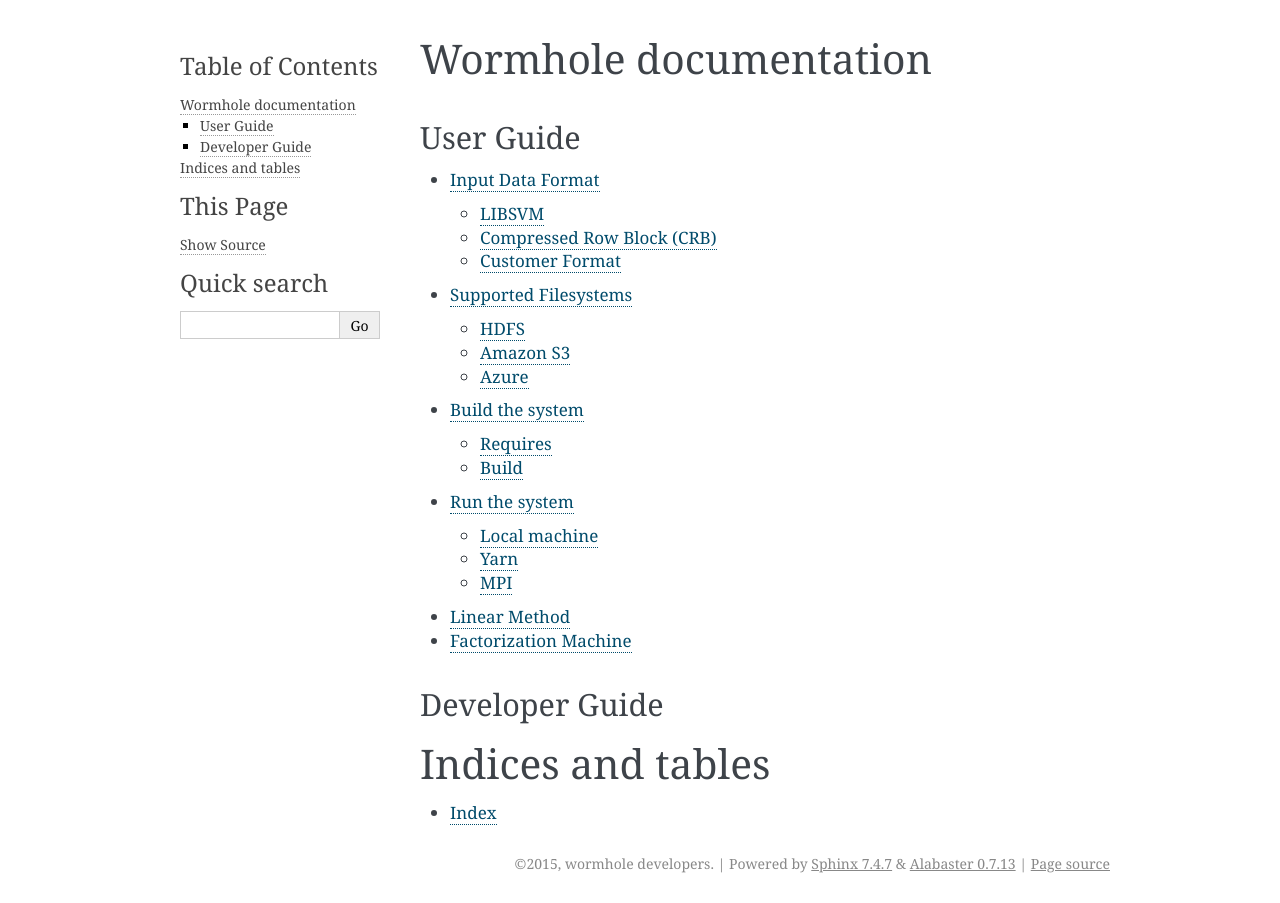
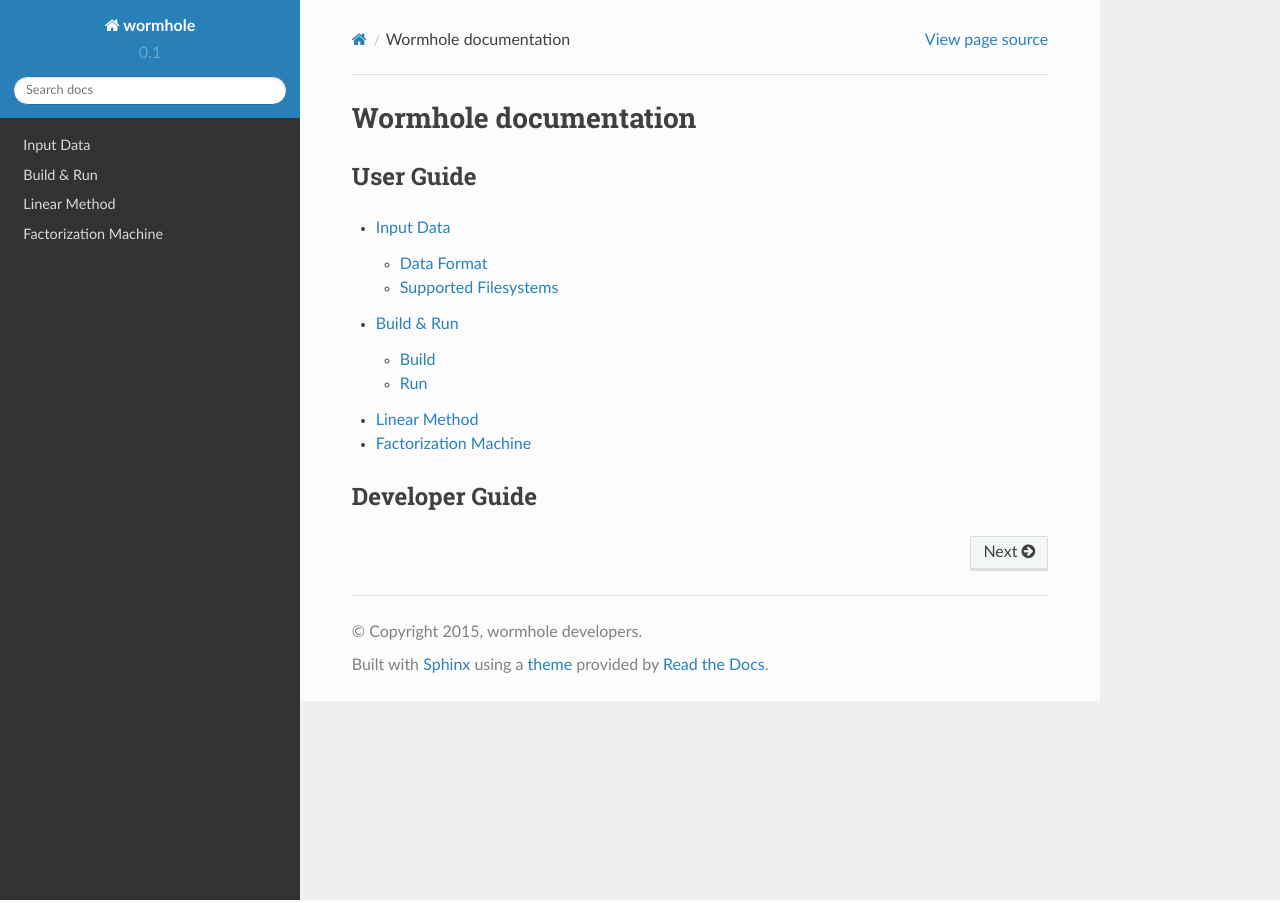
Before and after one commit to dmlc/wormhole, a Sphinx documentation site: the page built from doc/index.rst, in a window 1280 px wide. Built offline with Sphinx 7.4.7 and the Read the Docs theme 2.0.0, drawn with Linux system fonts in a browser that asks for light colours.

Commit message:
refactor doc

```diff
--- a/doc/common/build.rst
+++ b/doc/common/build.rst
@@ -1,8 +1,21 @@
-Build the system
+Build & Run
 ================
-
-Requires
---------
 
 Build
 -----
+
+Rquires
+
+Make
+
+Run
+---
+
+Local machine
+~~~~~~~~~~~~~
+
+Yarn
+~~~~
+
+MPI
+~~~
--- a/doc/common/data_format.rst
+++ /dev/null
@@ -1,14 +0,0 @@
-Input Data Format
-=================
-
-`Wormhole` supports various input data formats, and is able to read and write
-both text and binary files.
-
-LIBSVM
-------
-
-Compressed Row Block (CRB)
---------------------------
-
-Customer Format
----------------
--- a/doc/common/filesystem.rst
+++ /dev/null
@@ -1,12 +0,0 @@
-Supported Filesystems
-=====================
-
-HDFS
------
-
-
-Amazon S3
----------
-
-Azure
------
--- /dev/null
+++ b/doc/common/input.rst
@@ -0,0 +1,28 @@
+Input Data
+==========
+
+Data Format
+-----------
+
+`Wormhole` supports various input data formats, and is able to read and write
+both text and binary files.
+
+LIBSVM
+~~~~~~
+
+Compressed Row Block (CRB)
+~~~~~~~~~~~~~~~~~~~~~~~~~~
+
+Customer Format
+~~~~~~~~~~~~~~~
+
+Supported Filesystems
+---------------------
+
+HDFS
+
+
+
+Amazon S3
+
+Azure
--- a/doc/common/run.rst
+++ /dev/null
@@ -1,11 +0,0 @@
-Run the system
-==============
-
-Local machine
-----------------
-
-Yarn
-----
-
-MPI
----
--- a/doc/conf.py
+++ b/doc/conf.py
@@ -108,7 +108,7 @@ todo_include_todos = False
 
 # The theme to use for HTML and HTML Help pages.  See the documentation for
 # a list of builtin themes.
-# html_theme = 'alabaster'
+html_theme = 'sphinx_rtd_theme'
 
 # Theme options are theme-specific and customize the look and feel of a theme
 # further.  For a list of options available for each theme, see the
--- a/doc/index.rst
+++ b/doc/index.rst
@@ -7,19 +7,12 @@ User Guide
 .. toctree::
    :maxdepth: 2
 
-   common/data_format
-   common/filesystem
+   common/input
 
    common/build
-   common/run
 
    learn/linear
    learn/difacto
 
 Developer Guide
 ---------------
-
-Indices and tables
-==================
-
-* :ref:`genindex`
```
